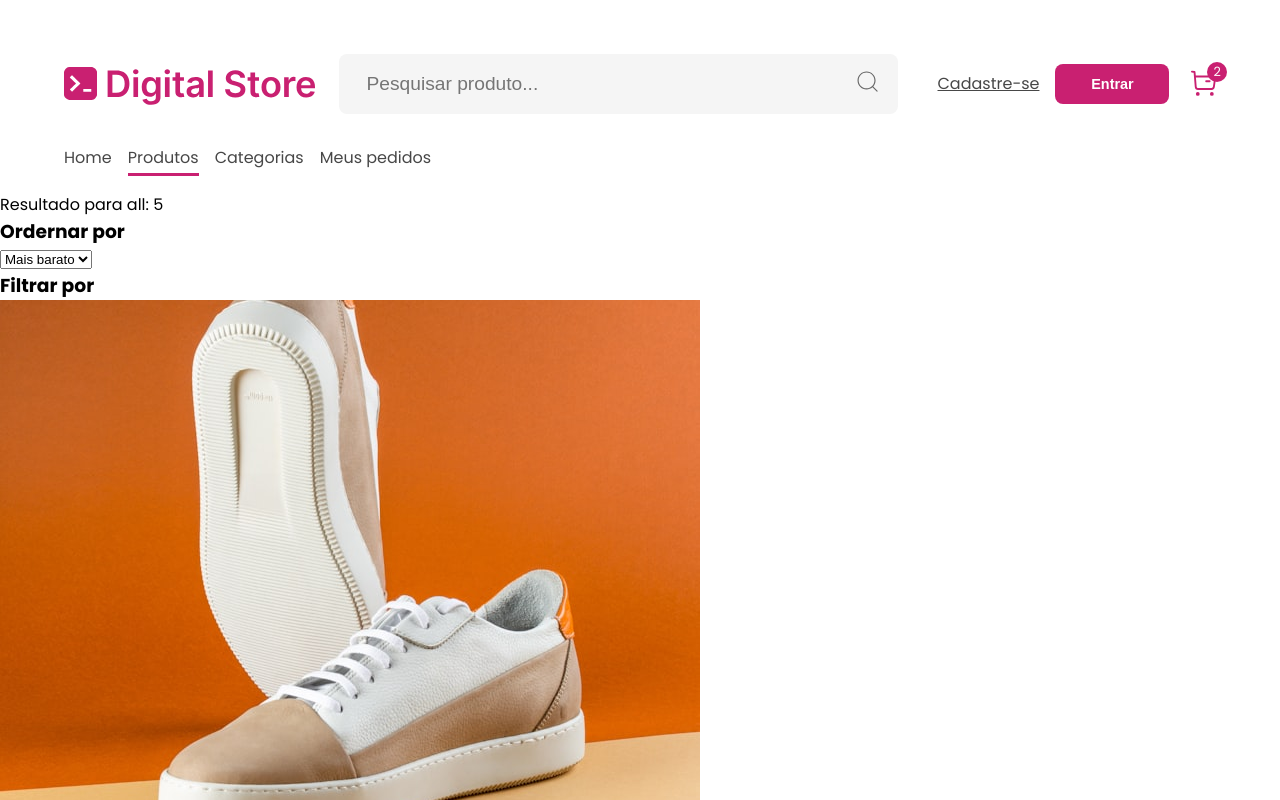
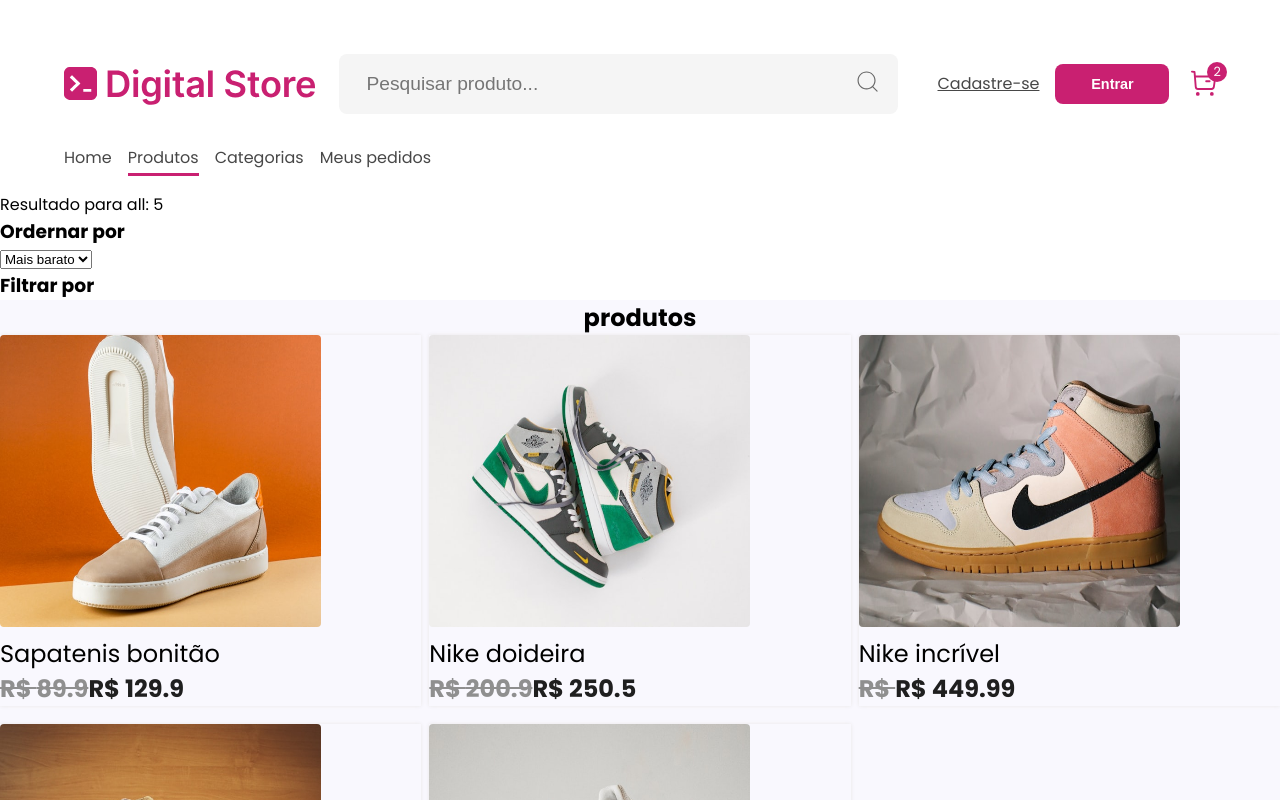
Before and after one commit to humbertomonteiro/digital-storage, a React (Vite) app: page /products/all in a window 1280 px wide. Shown: the top 800 px of the page. Built offline with nearby package versions, Linux system fonts and the light colour scheme; no server answers.

Commit message:
adicionei estilo no section

```diff
--- a/src/components/ProductCard/index.jsx
+++ b/src/components/ProductCard/index.jsx
@@ -1,12 +1,13 @@
+import "./productCard.css"
 const ProductCard = ({ product }) => {
   return (
-    <div>
+    <div className="container-product-card" >
       <img loading="lazy" src={product.image} alt={product.id} />
       <div className="product-info">
         {/* <span>{product.category}</span> */}
         <p>{product.title}</p>
-        <div>
-          <strong>R$ {product.priceDiscount}</strong>
+        <div className="product-price" >
+          <strong className="price-discount" >R$ {product.priceDiscount}</strong>
           <strong>R$ {product.price}</strong>
         </div>
       </div>
--- /dev/null
+++ b/src/components/ProductCard/productCard.css
@@ -0,0 +1,20 @@
+.container-product-card {
+   /* border: 1px solid var(--light-gray); */
+   margin-bottom: 10px;
+   box-shadow: 0px 0px 4px #e9e7e7;
+   font-size: 24px;
+
+}
+.container-product-card img {
+   width: 321px;
+   height: 292px;
+   border-radius: 4px;
+}
+.product-price {
+    color: var(--dark-gray);
+}
+.price-discount {
+    color: var(--light-gray);
+    text-decoration: line-through;
+
+}
--- a/src/components/ProductListing/index.jsx
+++ b/src/components/ProductListing/index.jsx
@@ -1,8 +1,8 @@
 import ProductCard from "../ProductCard";
-
+import "./productlisting.css"
 const ProductListing = ({ products }) => {
   return (
-    <div>
+    <div className="container-product-listing" >
       {products.length < 1 ? (
         <div>Infelizmente não temos o que está procurando.</div>
       ) : (
--- /dev/null
+++ b/src/components/ProductListing/productlisting.css
@@ -0,0 +1,6 @@
+.container-product-listing {
+    display: grid;
+    grid-template-columns: 1fr 1fr 1fr;
+    gap: 8px;
+
+}
--- a/src/components/Section/index.jsx
+++ b/src/components/Section/index.jsx
@@ -1,8 +1,9 @@
+import "./section.css";
 const Section = ({ title, titleAlign, link, children }) => {
   return (
-    <section>
-      <div style={{ textAlign: { titleAlign } }}>
-        <h2>{title}</h2>
+    <section className="container-section" >
+      <div className="title-section" >
+        <h2 >{title}</h2>
         {link && <a href={link.href}>{link.text}</a>}
       </div>
       <div>{children}</div>
--- /dev/null
+++ b/src/components/Section/section.css
@@ -0,0 +1,6 @@
+.container-section {
+    background-color: #F9F8FE;
+}
+.title-section {
+    text-align: center;
+}
--- a/src/pages/ProductListingPage/index.jsx
+++ b/src/pages/ProductListingPage/index.jsx
@@ -74,7 +74,7 @@
           {/* ---------------adicionar component FilterGroup----------------- */}
         </div>
       </div>
-      <Section>
+      <Section title="produtos" titleAlign="center" >
         <ProductListing
           products={
             orderBy === "cheaper"
```
Also changed, not shown: 1 other file (tests, documents, lock files or other folders).
